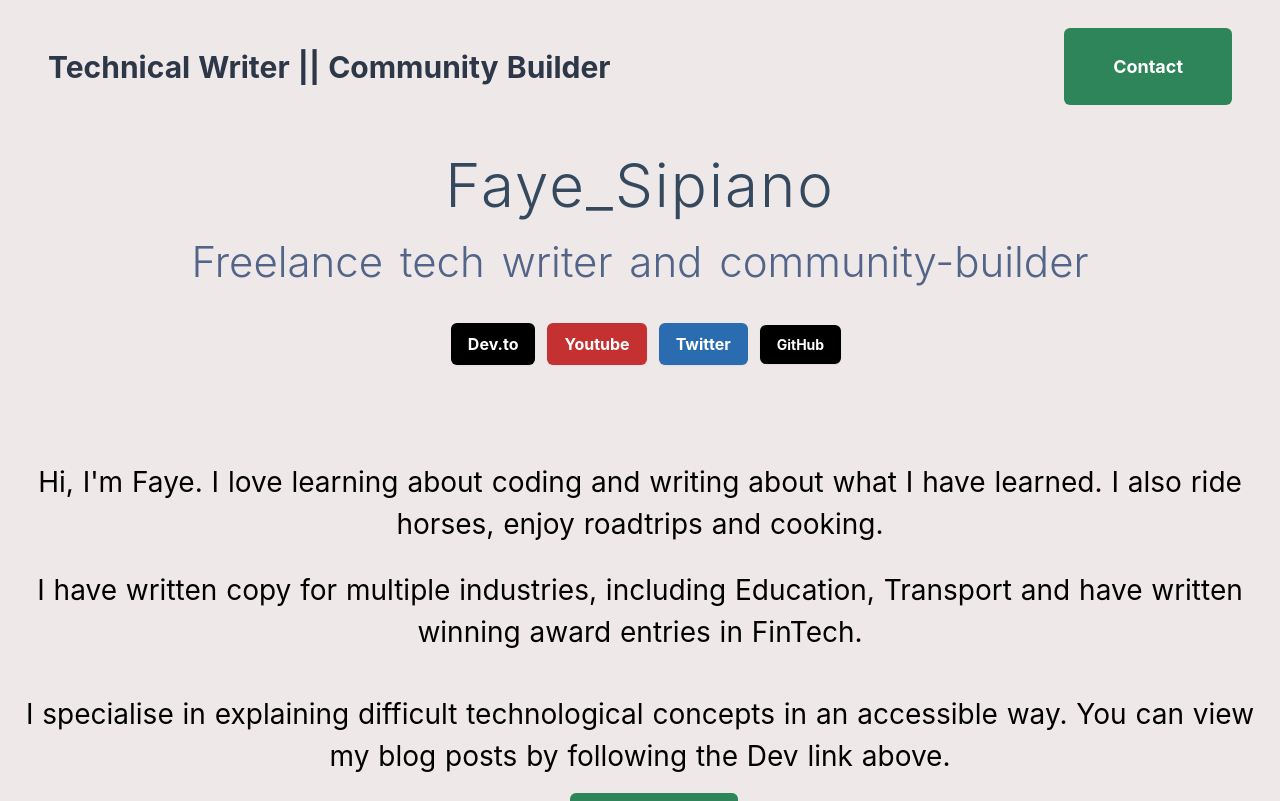
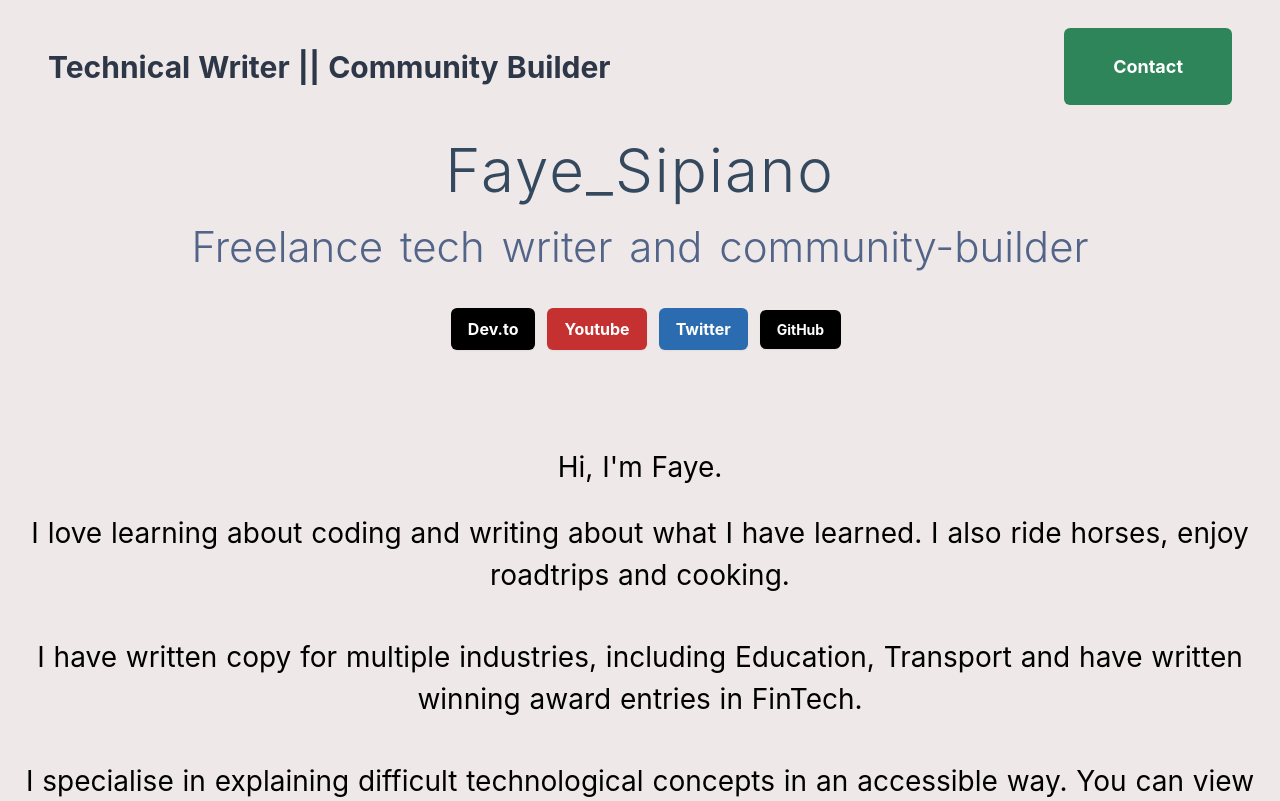
Before and after one commit to FSipiano/faye_portfolio, a Nuxt app: page / in a window 1280 px wide. Shown: the top 801 px of the page. Built offline with nearby package versions, Linux system fonts and the light colour scheme; a small style sheet from the web is missing.

Commit message:
One more change

```diff
--- a/pages/index.vue
+++ b/pages/index.vue
@@ -43,7 +43,9 @@
           </a>
         </div>
         <p class="paragraph pt-24 px-36 sm: px-6">
-          Hi, I'm Faye. I love learning about coding and writing about what I have learned.
+          Hi, I'm Faye.
+        </p>
+        <p class="paragraph pt-6 sm: px-6 pb-4">I love learning about coding and writing about what I have learned.
           I also ride horses, enjoy roadtrips and cooking.
         </p>
         <p class="paragraph pt-6 sm: px-6 pb-4">I have written copy for multiple
```
